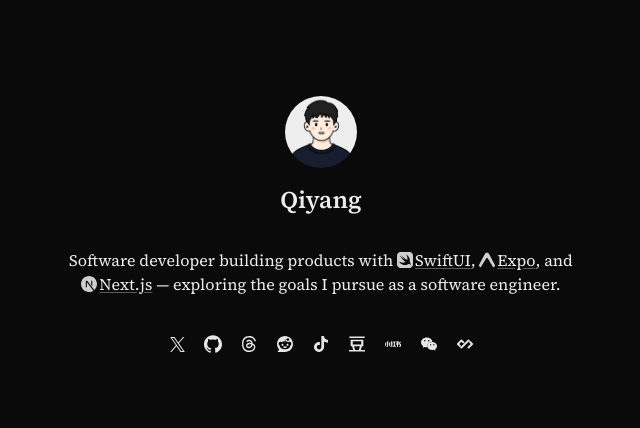
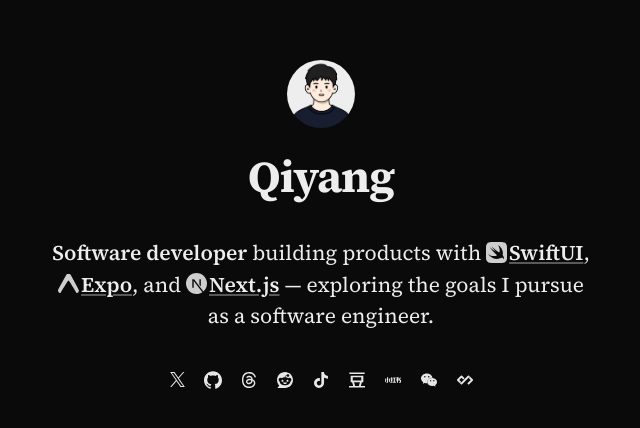
Before and after one commit to qiyangdev/portfolio, a Next.js app: page / in a window 1280 px wide. Shown: the part 156-584 px from the top of the page, without its empty margins (319-959 px from the left). Built offline with nearby package versions, Linux system fonts and the light colour scheme; no server answers.

Commit message:
Improve homepage typography and add dev-only locale preview.
Use fluid font sizes and clearer weight hierarchy on the landing page, and add a Next.js 16 proxy for local ?lang= switching without exposing it in production.

Co-authored-by: Cursor <cursoragent@cursor.com>

```diff
--- a/app/components/tech-link.tsx
+++ b/app/components/tech-link.tsx
@@ -64,7 +64,7 @@ export function TechLink({ href, icon, children }: TechLinkProps) {
         href={href}
         target="_blank"
         rel="noopener noreferrer"
-        className="inline whitespace-nowrap text-inherit underline underline-offset-2 decoration-current/35 transition-colors hover:decoration-current/60"
+        className="inline whitespace-nowrap font-semibold text-inherit underline underline-offset-2 decoration-current/35 transition-colors hover:decoration-current/60"
         onMouseEnter={handleEnter}
         onMouseLeave={handleLeave}
         onFocus={handleEnter}
--- a/app/globals.css
+++ b/app/globals.css
@@ -16,6 +16,28 @@
 .font-home-serif {
   font-family: var(--font-source-serif), var(--font-noto-serif-sc), ui-serif, Georgia,
     "Times New Roman", serif;
+}
+
+.home-hero {
+  --home-title-size: clamp(1.75rem, 1rem + 2.2vw, 3.5rem);
+  --home-bio-size: clamp(0.9375rem, 0.7rem + 0.9vw, 1.3125rem);
+  --home-avatar-size: clamp(3.5rem, 2rem + 2.8vw, 5rem);
+  --home-title-gap: clamp(1.25rem, 0.75rem + 1.2vw, 2rem);
+}
+
+.home-hero__title {
+  font-size: var(--home-title-size);
+  margin-bottom: var(--home-title-gap);
+}
+
+.home-hero__bio {
+  font-size: var(--home-bio-size);
+}
+
+.home-hero__avatar {
+  width: var(--home-avatar-size);
+  height: var(--home-avatar-size);
+  margin-bottom: clamp(0.75rem, 0.5rem + 0.6vw, 1.25rem);
 }
 
 html {
--- a/app/page.tsx
+++ b/app/page.tsx
@@ -8,13 +8,13 @@ import { getLocale, localeToHtmlLang } from "@/lib/locale";
 
 const sourceSerif = Source_Serif_4({
   subsets: ["latin"],
-  weight: ["400", "600"],
+  weight: ["400", "600", "700"],
   variable: "--font-source-serif",
 });
 
 const notoSerifSC = Noto_Serif_SC({
   subsets: ["latin"],
-  weight: ["400", "600"],
+  weight: ["400", "600", "700"],
   variable: "--font-noto-serif-sc",
 });
 
@@ -51,25 +51,27 @@ export default async function Home() {
 
   return (
     <section
-      className={`${sourceSerif.variable} ${notoSerifSC.variable} relative z-10 font-home-serif text-center text-foreground`}
+      className={`${sourceSerif.variable} ${notoSerifSC.variable} home-hero relative z-10 font-home-serif text-center text-foreground`}
     >
       <Image
         src="/avatar.png"
         alt={messages.name}
-        width={72}
-        height={72}
-        className="mx-auto mb-4 rounded-full"
+        width={80}
+        height={80}
+        className="home-hero__avatar mx-auto rounded-full"
         priority
       />
-      <h1 className="mb-8 text-2xl font-semibold tracking-normal text-foreground">
+      <h1 className="home-hero__title font-bold tracking-tight text-foreground">
         {messages.name}
       </h1>
       <div
-        className={`mb-4 text-base text-foreground ${
+        className={`home-hero__bio mb-4 font-normal text-foreground ${
           locale === "zh" ? "leading-[1.85]" : "leading-normal"
         }`}
       >
-        {messages.bioIntro}
+        {messages.bioPrefix}
+        <span className="font-semibold">{messages.bioRole}</span>
+        {messages.bioMid}
         <TechLink href={techLinks.swiftui} icon="/swift.svg">
           SwiftUI
         </TechLink>
--- a/lib/i18n.ts
+++ b/lib/i18n.ts
@@ -3,7 +3,9 @@ import type { Locale } from "@/lib/locale";
 export type HomeMessages = {
   name: string;
   description: string;
-  bioIntro: string;
+  bioPrefix: string;
+  bioRole: string;
+  bioMid: string;
   bioBetween1: string;
   bioBetween2: string;
   bioSuffix: string;
@@ -14,7 +16,9 @@ const homeMessages: Record<Locale, HomeMessages> = {
     name: "Qiyang",
     description:
       "Software developer building products with SwiftUI, Expo, and Next.js — exploring the goals I pursue as a software engineer.",
-    bioIntro: "Software developer building products with ",
+    bioPrefix: "",
+    bioRole: "Software developer",
+    bioMid: " building products with ",
     bioBetween1: ", ",
     bioBetween2: ", and ",
     bioSuffix: " — exploring the goals I pursue as a software engineer.",
@@ -23,7 +27,9 @@ const homeMessages: Record<Locale, HomeMessages> = {
     name: "启阳",
     description:
       "我是一名软件工程师，用 SwiftUI、Expo 和 Next.js 构建产品，并持续探索自己在工程路上的目标与方向。",
-    bioIntro: "我是一名软件工程师，用 ",
+    bioPrefix: "我是一名",
+    bioRole: "软件工程师",
+    bioMid: "，用 ",
     bioBetween1: "、",
     bioBetween2: " 和 ",
     bioSuffix: " 构建产品，并持续探索自己在工程路上的目标与方向。",
--- a/lib/locale.ts
+++ b/lib/locale.ts
@@ -3,7 +3,17 @@ import { headers } from "next/headers";
 export type Locale = "en" | "zh";
 
 export async function getLocale(): Promise<Locale> {
-  const acceptLanguage = (await headers()).get("accept-language") ?? "";
+  const headerStore = await headers();
+
+  if (process.env.NODE_ENV === "development") {
+    const override = headerStore.get("x-locale");
+
+    if (override === "en" || override === "zh") {
+      return override;
+    }
+  }
+
+  const acceptLanguage = headerStore.get("accept-language") ?? "";
 
   for (const part of acceptLanguage.split(",")) {
     const lang = part.trim().split(";")[0].toLowerCase();
--- /dev/null
+++ b/proxy.ts
@@ -0,0 +1,29 @@
+import type { NextRequest } from "next/server";
+import { NextResponse } from "next/server";
+
+const isLangOverrideEnabled = process.env.NODE_ENV === "development";
+
+export function proxy(request: NextRequest) {
+  if (!isLangOverrideEnabled) {
+    return NextResponse.next();
+  }
+
+  const lang = request.nextUrl.searchParams.get("lang");
+
+  if (lang !== "en" && lang !== "zh") {
+    return NextResponse.next();
+  }
+
+  const requestHeaders = new Headers(request.headers);
+  requestHeaders.set("x-locale", lang);
+
+  return NextResponse.next({
+    request: {
+      headers: requestHeaders,
+    },
+  });
+}
+
+export const config = {
+  matcher: ["/((?!api|_next/static|_next/image|favicon.ico|.*\\..*).*)"],
+};
```
